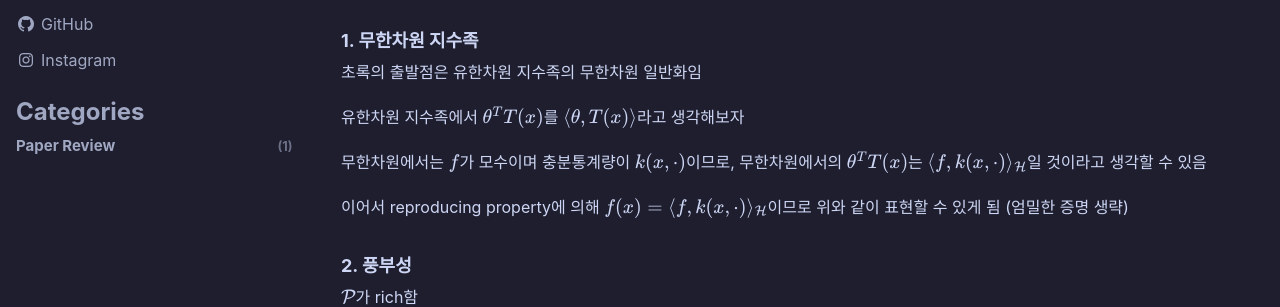
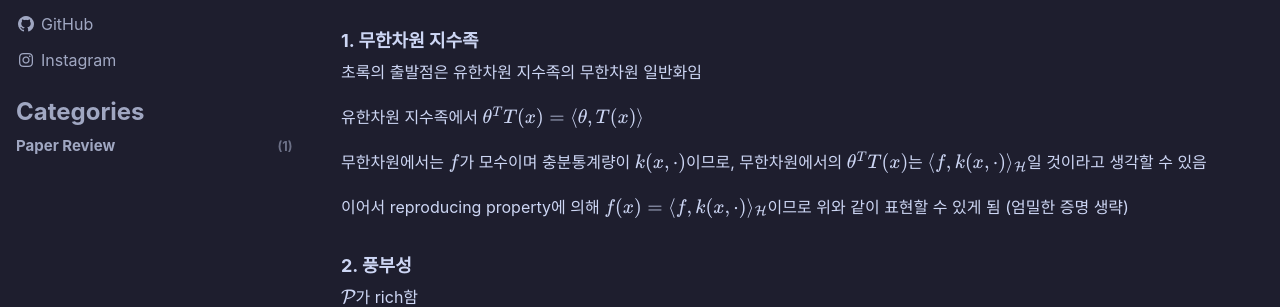
Before and after one commit to ml-bean/ml-bean.github.io, a Jekyll site: the page built from _posts/2026-06-24-KEF.md, in a window 1280 px wide and 900 px high. Shown: the part 308-615 px from the top of the window. Built offline with Jekyll 4.4.1, drawn with Linux system fonts in a browser that asks for light colours; cached includes are drawn as plain includes; formulas are drawn with MathJax 3.

Commit message:
edit post

```diff
--- a/_posts/2026-06-24-KEF.md
+++ b/_posts/2026-06-24-KEF.md
@@ -22,7 +22,7 @@ classes: wide
 
 초록의 출발점은 유한차원 지수족의 무한차원 일반화임
 
-유한차원 지수족에서 $\theta^TT(x)$를 $\langle \theta, T(x) \rangle$라고 생각해보자
+유한차원 지수족에서 $\theta^TT(x) = \langle \theta, T(x) \rangle$
 
 무한차원에서는 $f$가 모수이며 충분통계량이 $k(x, \cdot)$이므로,
 무한차원에서의 $\theta^TT(x)$는 $\langle f, k(x, \cdot) \rangle_\mathcal{H}$일 것이라고 생각할 수 있음
```
